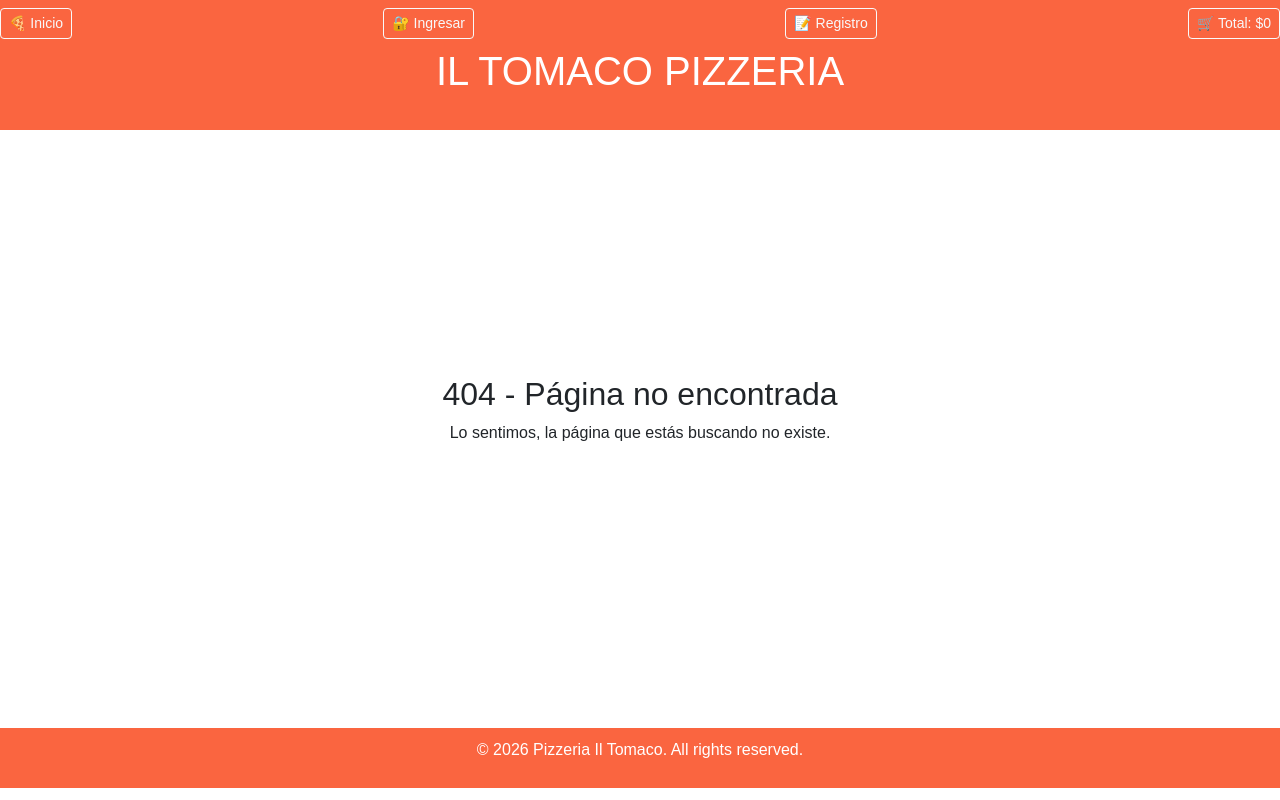
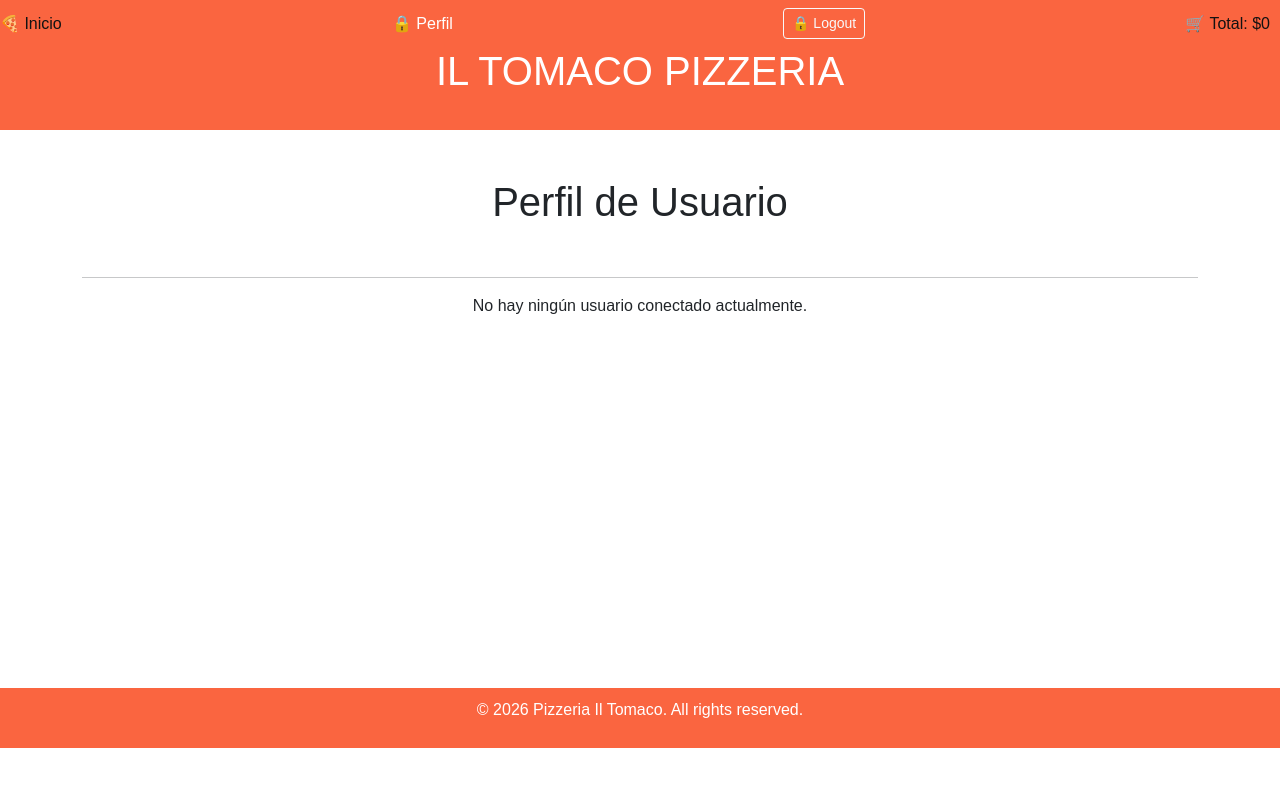
Before and after one commit to Kevin-alcaino/react-hito4, a React (Vite) app: page /profile in a window 1280 px wide. Before the commit this address had no page. Built offline with nearby package versions, Linux system fonts and the light colour scheme.

Commit message:
se crea ProfilesPages.jsx y ademas se actualizas algunos items

```diff
--- a/src/App.jsx
+++ b/src/App.jsx
@@ -4,6 +4,7 @@ import Navbar from "./components/Navbar";
 import HomePages from './pages/HomePages';
 import FormularioPages from './pages/FormularioPages';
 import LoginPages from "./pages/LoginPages";
+import ProfilePages from './pages/ProfilePages';
 import Cart from './pages/CartPages';
 import NotfoundPages from './pages/NotfoundPages';
 import { CartProvider } from './context/CartContext';
@@ -20,6 +21,7 @@ function App() {
         <Route path="/formulario" element={<FormularioPages />} />
         <Route path="/login" element={<LoginPages />} />
         <Route path="/carrito" element={<Cart />} />
+        <Route path="/profile" element={<ProfilePages />} />
         <Route path="*" element={<NotfoundPages/>} />
       </Routes>
     </CartProvider>
--- a/src/components/Navbar.jsx
+++ b/src/components/Navbar.jsx
@@ -1,21 +1,43 @@
 import { useContext } from "react";
 import { NavLink } from "react-router-dom";
 import { CartContext } from "../context/CartContext";
-
+import { UserContext } from "../context/UserContext";
 
 function Navbar() {
-
-
   const { total = 0 } = useContext(CartContext);
-  const formatCLP = (value) => value.toLocaleString("es-CL")
+  const { token, logout } = useContext(UserContext);
+  const formatCLP = (value) => value.toLocaleString("es-CL");
 
   return (
-   <nav className="navbar">
-  <NavLink to="/" className="btn btn-outline-light btn-sm">🍕 Inicio</NavLink>
-  <NavLink to="/login" className="btn btn-outline-light btn-sm">🔐 Ingresar</NavLink>
-  <NavLink to="/formulario" className="btn btn-outline-light btn-sm">📝 Registro</NavLink>
-  <NavLink to="/carrito" className="btn btn-outline-light btn-sm">🛒 Total: ${formatCLP(total)}</NavLink>
-</nav>
+    <nav className="navbar">
+      <NavLink to="/" className={({ isActive }) => isActive ? "text-white" : "link-no-activo"}>
+        🍕 Inicio
+      </NavLink>
+
+      {token ? (
+        <>
+          <NavLink to="/profile" className={({ isActive }) => isActive ? "text-white" : "link-no-activo       "}>
+            🔒 Perfil
+          </NavLink>
+          <button onClick={logout} className="btn btn-outline-light btn-sm">
+            🔒 Logout
+          </button>
+        </>
+      ) : (
+        <>
+          <NavLink to="/login" className={({ isActive }) => isActive ? "text-white" : "link-no-activo"}>
+            🔐 Ingresar
+          </NavLink>
+          <NavLink to="/formulario" className={({ isActive }) => isActive ? "text-white" : "link-no-activo"}                >
+            📝 Registro
+              </NavLink>
+        </>
+      )}
+
+      <NavLink to="/carrito" className={({ isActive }) => isActive ? "text-white" : "link-no-activo"}>
+        🛒 Total: ${formatCLP(total)}
+      </NavLink>
+    </nav>
   );
 }
 
--- a/src/context/UserContext.jsx
+++ b/src/context/UserContext.jsx
@@ -21,12 +21,12 @@ export const UserProvider = ({ children }) => {
     navigate ("/")
 
   }
-  const Logtout = () => {
+  const Logout = () => {
     setToken(false);
   };
 
   return (
-    <UserContext.Provider value={{ token, setToken, Login, Logtout }}>
+    <UserContext.Provider value={{ token, setToken, Login, Logout }}>
       {children}
     </UserContext.Provider>
   )
--- a/src/index.css
+++ b/src/index.css
@@ -11,3 +11,16 @@ body {
     font-style: normal;
     font-variation-settings: "ELSH" 0;
 }
+
+.link-no-activo {
+    color: rgb(19, 18, 18);
+    text-decoration: none;
+    margin-right: 10px;
+}
+
+.text-white {
+    color: white;
+    text-decoration: none;
+    margin-right: 10px;
+
+}
--- a/src/main.jsx
+++ b/src/main.jsx
@@ -5,6 +5,7 @@ import App from './App.jsx'
 import './index.css'
 import { CartContext } from './context/CartContext.jsx'
 import UserProvider from './context/UserContext.jsx'
+
 ReactDOM.createRoot(document.getElementById('root')).render(
   <React.StrictMode>
     <BrowserRouter>
--- a/src/pages/LoginPages.jsx
+++ b/src/pages/LoginPages.jsx
@@ -4,8 +4,7 @@ import { UserContext } from "../context/UserContext";
 import Header from "../components/Header";
 import Footer from "../components/Footer";
 
-
- function LoginPages() {
+function LoginPages() {
    const [email, setEmail] = useState("");
    const [contrasena, setContrasena] = useState("");
 
@@ -15,35 +14,37 @@ import Footer from "../components/Footer";
    const handleSubmit = (e) => {
     e.preventDefault();
 
-     if ( !email || !contrasena ){
-      alert("Por favor, ingresar todos los campos")
+    if (!email || !contrasena) {
+      alert("Por favor, ingresar todos los campos");
       return;
     }
 
-
-    if (contrasena.length < 6){
-      alert("La contraseña debe tener al menos 6 caracteres")
+    if (contrasena.length < 6) {
+      alert("La contraseña debe tener al menos 6 caracteres");
       return;
     }
-    Login(email, contrasena);
-    alert("¡¡Inicio de Sesión Exitoso!!")
 
-    navigate("/");
-
+    try {
+      Login(email, contrasena);
+      setEmail("");
+      setContrasena("");
+      alert("¡¡Inicio de Sesión Exitoso!!");
+      navigate("/");
+    } catch (error) {
+      console.error("Error al iniciar sesión:", error);
+    }
   };
 
   return (
      <>
-
       <Header />
-      <div  className="login">
+      <div className="login">
       <h1>Iniciar sesión</h1>
       <div className="casillas">
 
         <form onSubmit={handleSubmit}>
 
           {/* email */}
-
         <label className="formLabel"
         htmlFor="email">Email</label>
         <input
@@ -54,8 +55,7 @@ import Footer from "../components/Footer";
          placeholder="email@correo.com"
          required />
 
-         {/* contraseña */}
-
+          {/* contraseña */}
         <label className="formLabel"
         htmlFor="contrasena">Contraseña</label>
         <input type="password"
@@ -75,4 +75,5 @@ import Footer from "../components/Footer";
     </>
   );
 }
+
 export default LoginPages;
--- /dev/null
+++ b/src/pages/ProfilePages.jsx
@@ -0,0 +1,31 @@
+import { useContext } from "react";
+import { UserContext } from "../context/UserContext";
+import Header from "../components/Header";
+import Footer from "../components/Footer";
+
+const ProfilePages = () => {
+  const { user, logout } = useContext(UserContext);
+
+  return (
+    <>
+      <Header />
+      <div className="container mt-5 text-center" style={{ minHeight: "60vh" }}>
+        <h1>Perfil de Usuario</h1>
+        <hr />
+        {user ? (
+          <div className="card p-4 mx-auto" style={{ maxWidth: "400px" }}>
+            <p><strong>Email:</strong> {user.email || "usuario@correo.com"}</p>
+            <button className="btn btn-danger mt-3" onClick={logout}>
+              Cerrar Sesión
+            </button>
+          </div>
+        ) : (
+          <p>No hay ningún usuario conectado actualmente.</p>
+        )}
+      </div>
+      <Footer />
+    </>
+  );
+};
+
+export default ProfilePages;
```
